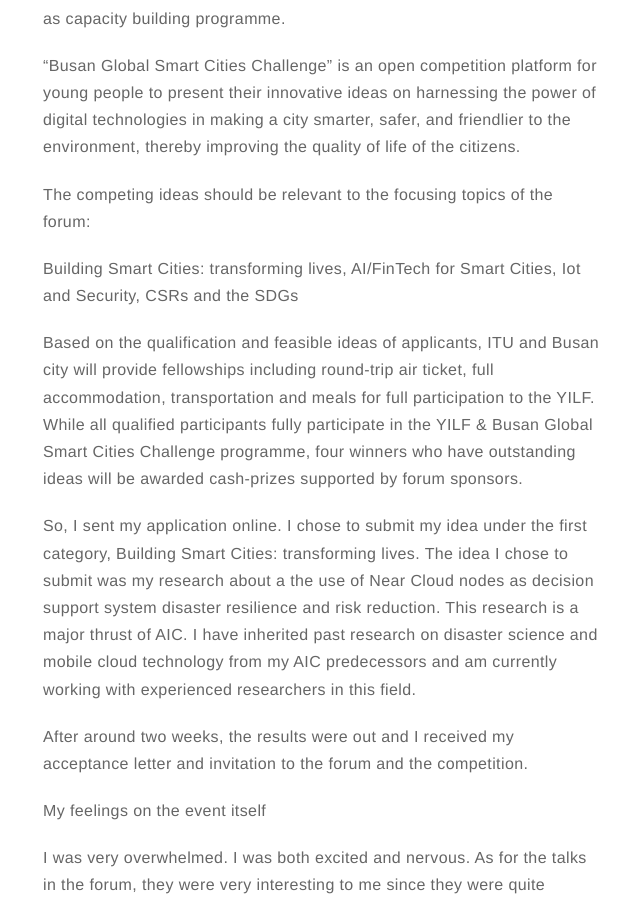
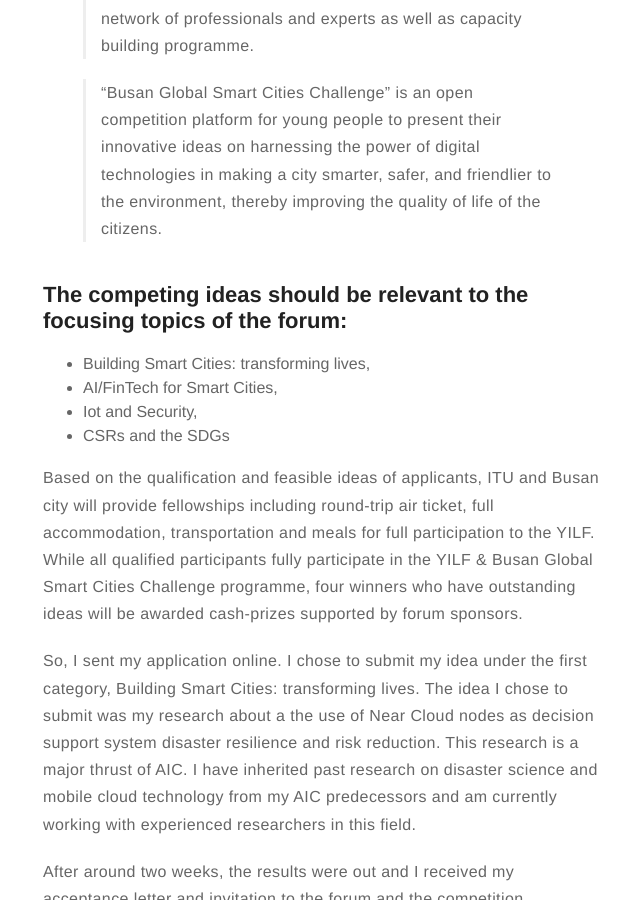
Before and after one commit to arlethitgo/learnmore, a Jekyll site: the page built from _posts/2017-10-09-yilf-bgc-experience.md, in a window 1280 px wide and 900 px high, scrolled down 859 px. Shown: the whole window, without its empty margins (317-957 px from the left). Built offline with Jekyll 4.4.1, drawn with Linux system fonts in a browser that asks for light colours.

```diff
--- a/_posts/2017-10-09-yilf-bgc-experience.md
+++ b/_posts/2017-10-09-yilf-bgc-experience.md
@@ -19,16 +19,16 @@ Ever since joining the Ateneo Innovation Center, I became more passionate toward
 
 I participated in the Young ICT Leaders’ Forum and the Busan Global Smart Cities Challenge last September 27-29, 2017 in Busan Metropolitan City, South Korea. I came to know about these events from my friend and colleague from the Ateneo Innovation Center, Harold Bolingot (BS CoE ’16 and ARSAN). He told me about this opportunity. He told me how he applied and got accepted to the forum both in 2015 and 2016, and how he was not able to attend due to unforeseen circumstances. So, I checked out the website and learned how it was indeed a good opportunity.
 
-The Young ICT Leaders’ Forum is a platform for the Youth from worldwide to gather together in order to learn and to share ideas about ICT development and innovations. It is also a forum where they can pursue their career advancement and opportunities to realize their entrepreneurship through a network of professionals and experts as well as capacity building programme.
+>The Young ICT Leaders’ Forum is a platform for the Youth from worldwide to gather together in order to learn and to share ideas about ICT development and innovations. It is also a forum where they can pursue their career advancement and opportunities to realize their entrepreneurship through a network of professionals and experts as well as capacity building programme.
 
-“Busan Global Smart Cities Challenge”  is an open competition platform for young people to present their innovative ideas on harnessing the power of digital technologies in making a city smarter, safer, and friendlier to the environment, thereby improving the quality of life of the citizens.
+>“Busan Global Smart Cities Challenge”  is an open competition platform for young people to present their innovative ideas on harnessing the power of digital technologies in making a city smarter, safer, and friendlier to the environment, thereby improving the quality of life of the citizens.
 
-The competing ideas should be relevant to the focusing topics of the forum:
+## The competing ideas should be relevant to the focusing topics of the forum:
 
-Building Smart Cities: transforming lives,
-AI/FinTech for Smart Cities,
-Iot and Security,
-CSRs and the SDGs
+* Building Smart Cities: transforming lives,
+* AI/FinTech for Smart Cities,
+* Iot and Security,
+* CSRs and the SDGs
 
 Based on the qualification and feasible ideas of applicants, ITU and Busan city will provide fellowships including round-trip air ticket, full accommodation, transportation and meals for full participation to the YILF. While all qualified participants fully participate in the YILF & Busan Global Smart Cities Challenge programme, four winners who have outstanding ideas will be awarded cash-prizes supported by forum sponsors.
 
@@ -37,12 +37,12 @@ The idea I chose to submit was my research about a the use of Near Cloud nodes a
 
 After around two weeks, the results were out and I received my acceptance letter and invitation to the forum and the competition.
 
-My feelings on the event itself
+### My feelings on the event itself
 
 I was very overwhelmed. I was both excited and nervous. As for the talks in the forum, they were very interesting to me since they were quite innovative and relevant for the ICT research and industry. As for the competition itself, during the first day, we had to stand in front of the posters we made for ideas and present to everyone who roamed around and asked. It was quite scary because these were top ICT guys and entrepreneurs who roamed around. For the second day, I was nervous. We were assigned to our specific schedule and I was assigned to be the second to present after lunch and tenth overall. There were talks first before the idea presentations, I couldn’t focus on listening to them and the other delegates’ idea presentations even if they were super interesting because I was too occupied with how I was going to present especially seeing how everyone was quite good at pitching his/her idea. After I presented, I really felt relieved and grateful it was done.
 
 Since it was something I can say my first major international forum and competition, I really felt the experience was surreal. I was extra lucky that the YILF was held in conjunction with the annual ITU Telecom World 2017 basically the world’s ICT “Olympics” an international platform for innovation showcasing, high-level debate, knowledge-sharing and networking for the governments, industry leaders, small and medium enterprises (SMEs) and regulators that form part of the world’s ICT community. It was a young researcher’s dream come true.
 
-My Takeaways
+### My Takeaways
 
 I guess there are too many to mention. I think one major takeaway I got from the experience is motivation. I am now more driven and inspired to do what I want to do which is do research and development. I got a glimpse of limitless possibilities for me from all the talks and ideas from the forum and competition. Another major takeaway would be more self confidence. Now, I am more confident to try out all possible applications. I no longer see applications as too ambitious for me. I just try them out because I strongly believe you would never know unless you try.
```
